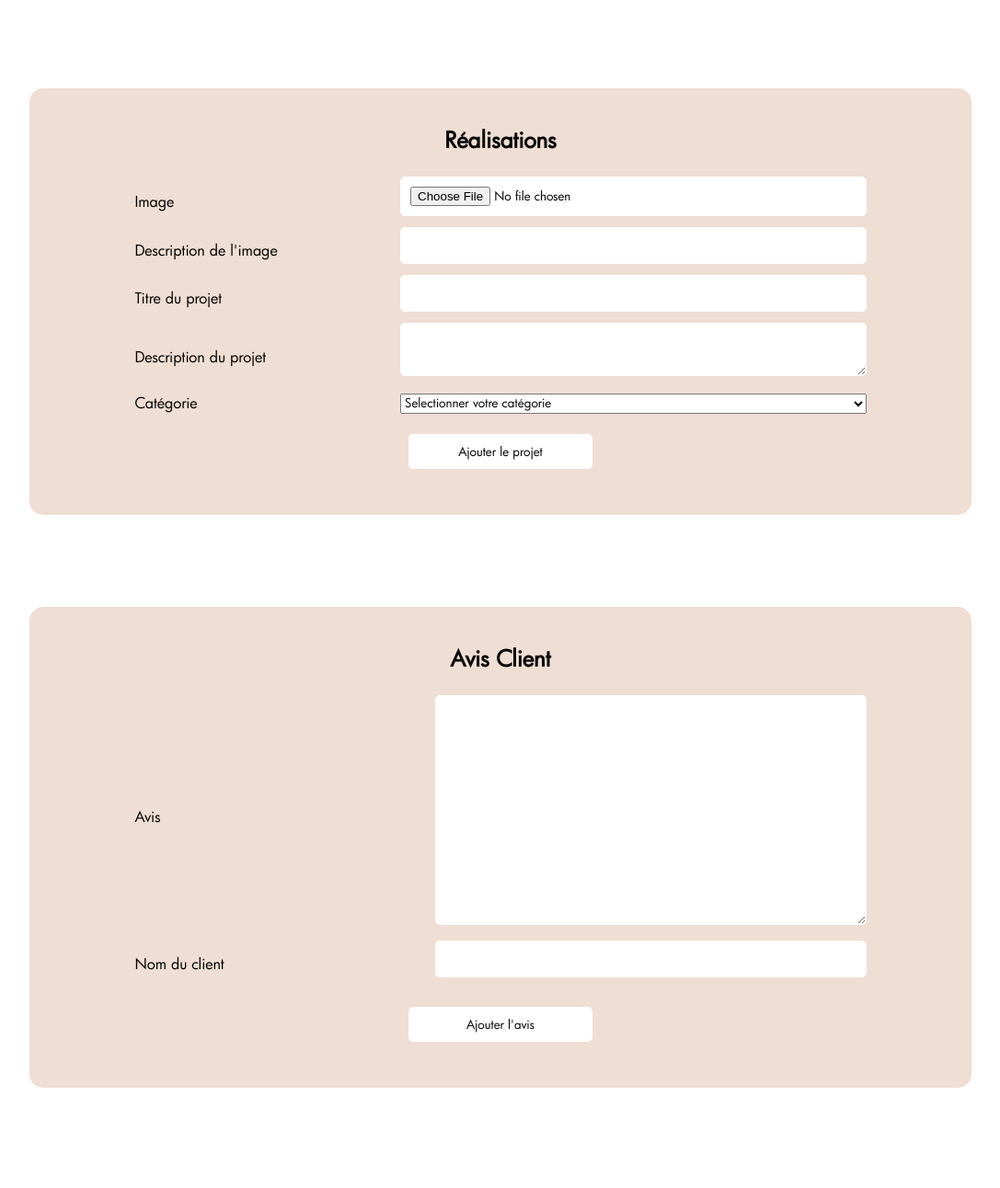
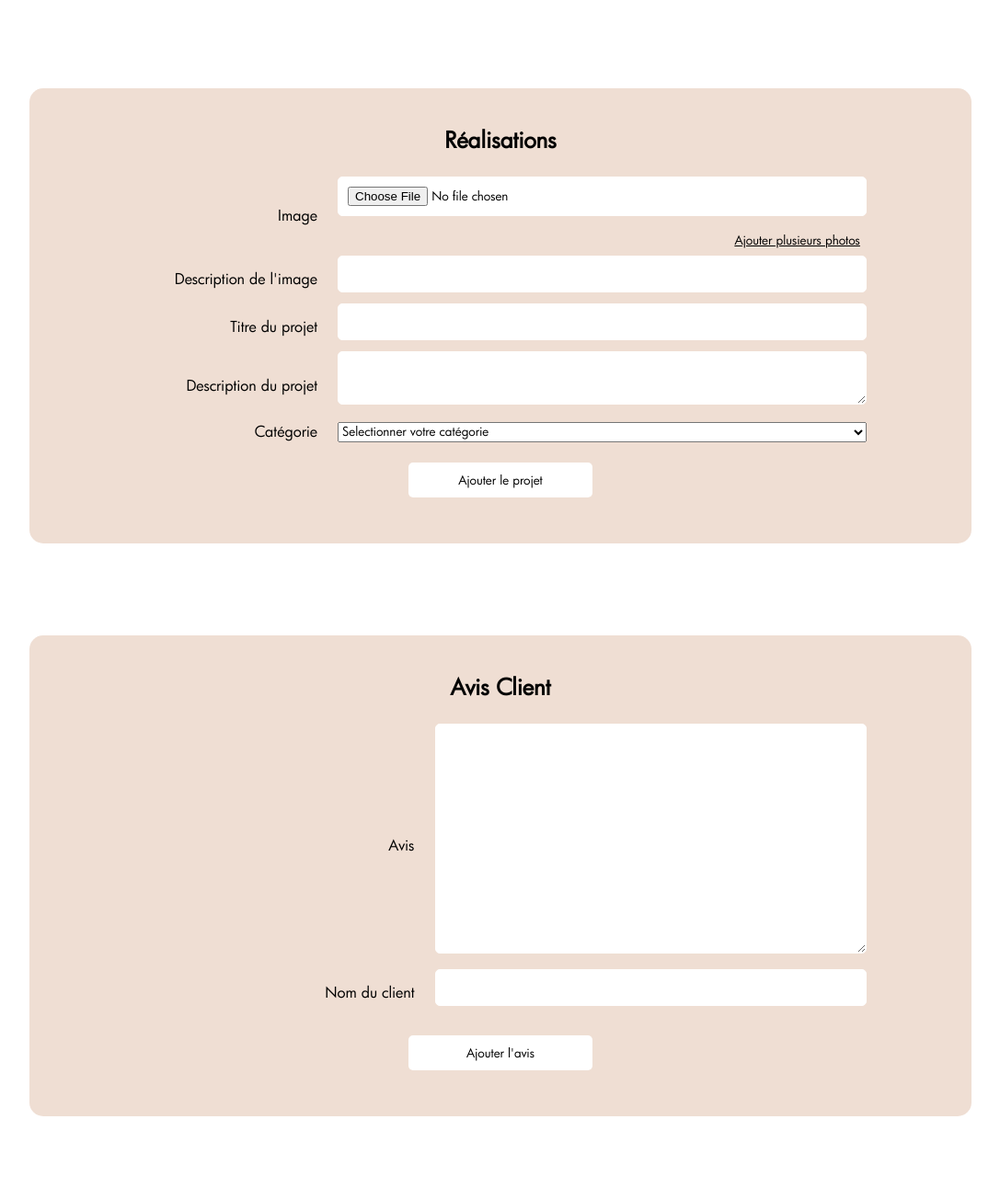
Before and after one commit to Jimmyganci/amandineganci, a PHP site: page /admin/admin.php in a window 1280 px wide. Shown: the part 304-1596 px from the top of the page at 92% size, without its empty margins (96-1183 px from the left). Before the commit the page ends 1487 px from the top, so only its background shows below. Run offline with PHP 8.4, Linux system fonts and the light colour scheme; the visitor is signed in with stand-in values (Sample User, id 1); tables that the repository leaves empty or names only in its code hold one stand-in row (values such as "Sample post").

Commit message:
update backoffice realisation

```diff
--- a/CSS/style.css
+++ b/CSS/style.css
@@ -133,7 +133,7 @@ h2 {
   width: 100%;
   display: none;
   position: relative;
-  padding: 30% 0;
+  padding: 50vh 0;
   transition: 1s ease-in-out;
   background-repeat: no-repeat;
   background-size: cover;
--- a/admin/admin.php
+++ b/admin/admin.php
@@ -61,6 +61,7 @@ if(isset($_SESSION['id']) && $admin[0]>0)
                             <td>
                                 <input type="file" class="form-control" name="image-project" required>
                                 <input type="hidden" name="MAX_FILE_SIZE" value="100000">
+                                <button class="addButtonPhoto">Ajouter plusieurs photos</button>
                             </td>
 
                         </tr>
--- a/admin/style.css
+++ b/admin/style.css
@@ -40,8 +40,16 @@ textarea:focus {
 .form-control {
   width: 100%;
 }
+.addButtonPhoto {
+  border: none;
+  padding: 0.5em;
+  background: none;
+  text-decoration: underline;
+  cursor: pointer;
+}
 td {
   padding: 0 10px;
+  text-align: end;
 }
 textarea {
   resize: vertical;
--- a/script.js
+++ b/script.js
@@ -141,6 +141,7 @@ window.addEventListener("scroll", () => {
 // -----------Fin réalisations------------------------
 // -----------Newsletter-----------------------------
 const formNews = document.getElementById("form-subscribe");
+if (formNews) {
   formNews.addEventListener("submit", (e) => {
     e.preventDefault();
 
@@ -165,4 +166,6 @@ formNews.addEventListener("submit", (e) => {
 
     return false;
   });
+}
+
 // -----------------Fin newsletters----------------------------
```
Lines whose indentation alone changed are shown as unchanged.
